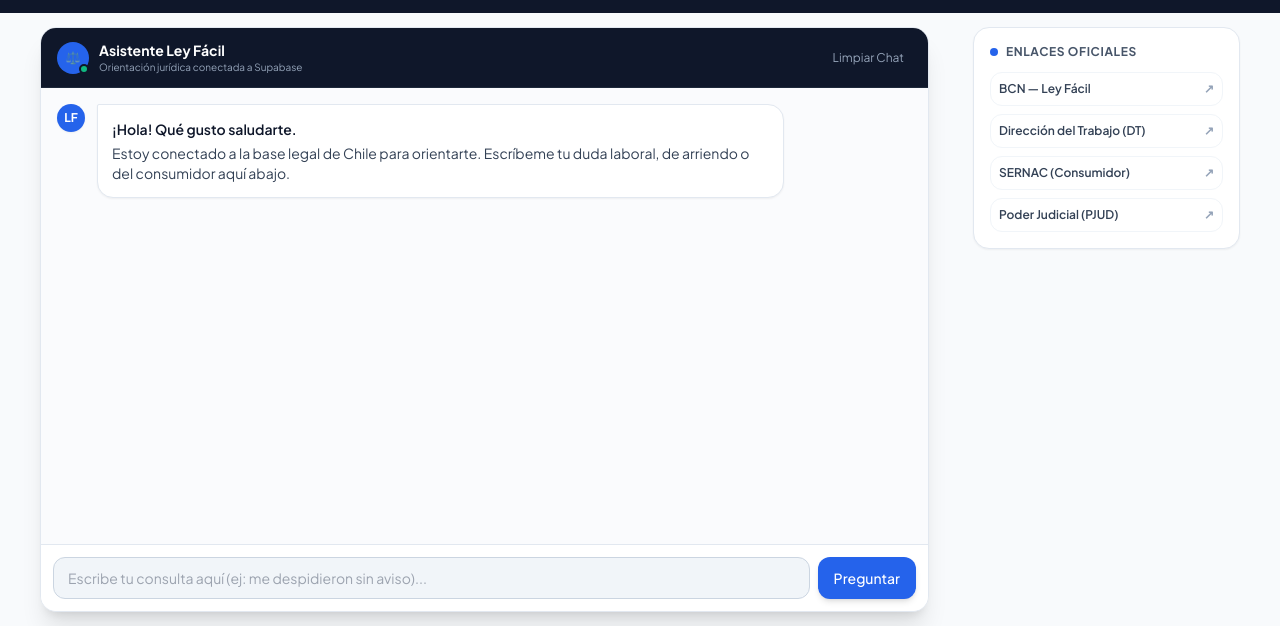
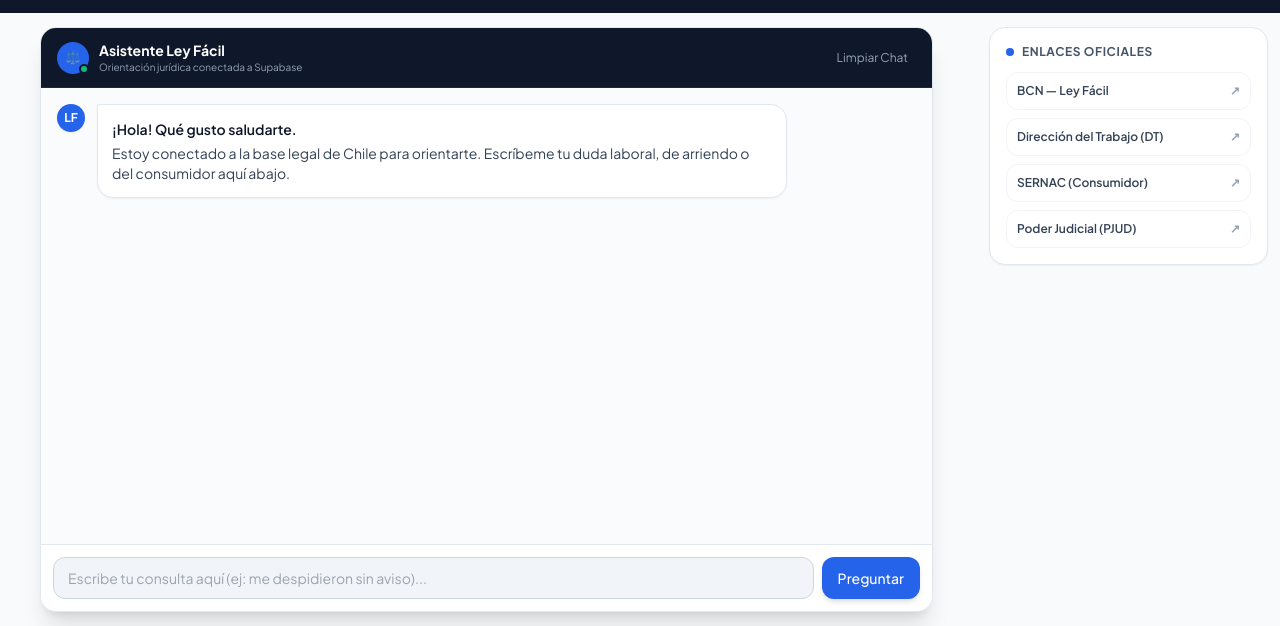
Before and after one commit to SmokeStudios96/ley-facil-chile, a website: page index.html in a window 1280 px wide. Shown: the part 174-800 px from the top of the page. Drawn offline with nearby package versions, Linux system fonts and the light colour scheme.

Commit message:
style: alinear enlaces a la altura superior del chat y desplazar a la derecha

```diff
--- a/index.html
+++ b/index.html
@@ -73,11 +73,11 @@
     </div>
   </section>
 
-  <!-- ================= CHAT & SIDEBAR ALINEADOS AL TOPE SUPERIOR ================= -->
-  <main class="flex-grow w-full max-w-[1480px] mx-auto px-4 sm:px-6 lg:px-10 py-3.5 overflow-hidden">
-    <div class="grid grid-cols-1 lg:grid-cols-12 gap-6 lg:gap-11 items-start h-full">
+  <!-- ================= CHAT & SIDEBAR ================= -->
+  <main class="flex-grow w-full max-w-[1440px] mx-auto px-4 sm:px-6 lg:px-10 py-3.5 overflow-hidden">
+    <div class="grid grid-cols-1 lg:grid-cols-12 gap-7 items-start h-full">
 
-      <!-- CHAT INTERACTIVO (9 COLUMNAS) -->
+      <!-- CHAT INTERACTIVO (MANTIENE SU TAMAÑO) -->
       <div class="lg:col-span-9 bg-white rounded-2xl shadow-xl border border-slate-200 flex flex-col overflow-hidden h-full">
 
         <!-- Header Chat -->
@@ -129,35 +129,35 @@
         </form>
       </div>
 
-      <!-- SIDEBAR: ENLACES OFICIALES (ALINEADO AL TOPE DEL CHAT Y +2 CM A LA DERECHA) -->
-      <aside class="hidden lg:flex lg:col-span-3 flex-col justify-start h-auto">
+      <!-- SIDEBAR: ENLACES OFICIALES (ALINEADO ARRIBA CON EL CHAT Y CORRIDO ~2 CM A LA DERECHA) -->
+      <aside class="hidden lg:flex lg:col-span-3 flex-col justify-start h-full lg:translate-x-7">
         <div class="bg-white border border-slate-200 rounded-2xl p-4 shadow-sm w-full">
           <h3 class="text-xs font-bold uppercase tracking-wider text-slate-600 mb-3 flex items-center gap-2">
             <span class="w-2 rounded-full h-2 bg-blue-600"></span> Enlaces Oficiales
           </h3>
           <ul class="text-xs space-y-2 text-slate-700 font-semibold">
             <li>
-              <a href="https://www.bcn.cl/leyfacil" target="_blank" rel="noopener noreferrer" class="flex items-center justify-between p-2 rounded-xl hover:bg-blue-50 border border-slate-100 group transition">
-                <span class="group-hover:text-blue-600 truncate">BCN — Ley Fácil</span>
-                <span class="text-slate-400 group-hover:text-blue-600 flex-shrink-0 ml-1">↗</span>
+              <a href="https://www.bcn.cl/leyfacil" target="_blank" rel="noopener noreferrer" class="flex items-center justify-between p-2.5 rounded-xl hover:bg-blue-50 border border-slate-100 group transition">
+                <span class="group-hover:text-blue-600">BCN — Ley Fácil</span>
+                <span class="text-slate-400 group-hover:text-blue-600 ml-1">↗</span>
               </a>
             </li>
             <li>
-              <a href="https://www.dt.gob.cl" target="_blank" rel="noopener noreferrer" class="flex items-center justify-between p-2 rounded-xl hover:bg-blue-50 border border-slate-100 group transition">
-                <span class="group-hover:text-blue-600 truncate">Dirección del Trabajo (DT)</span>
-                <span class="text-slate-400 group-hover:text-blue-600 flex-shrink-0 ml-1">↗</span>
+              <a href="https://www.dt.gob.cl" target="_blank" rel="noopener noreferrer" class="flex items-center justify-between p-2.5 rounded-xl hover:bg-blue-50 border border-slate-100 group transition">
+                <span class="group-hover:text-blue-600">Dirección del Trabajo (DT)</span>
+                <span class="text-slate-400 group-hover:text-blue-600 ml-1">↗</span>
               </a>
             </li>
             <li>
-              <a href="https://www.sernac.cl" target="_blank" rel="noopener noreferrer" class="flex items-center justify-between p-2 rounded-xl hover:bg-blue-50 border border-slate-100 group transition">
-                <span class="group-hover:text-blue-600 truncate">SERNAC (Consumidor)</span>
-                <span class="text-slate-400 group-hover:text-blue-600 flex-shrink-0 ml-1">↗</span>
+              <a href="https://www.sernac.cl" target="_blank" rel="noopener noreferrer" class="flex items-center justify-between p-2.5 rounded-xl hover:bg-blue-50 border border-slate-100 group transition">
+                <span class="group-hover:text-blue-600">SERNAC (Consumidor)</span>
+                <span class="text-slate-400 group-hover:text-blue-600 ml-1">↗</span>
               </a>
             </li>
             <li>
-              <a href="https://www.pjud.cl" target="_blank" rel="noopener noreferrer" class="flex items-center justify-between p-2 rounded-xl hover:bg-blue-50 border border-slate-100 group transition">
-                <span class="group-hover:text-blue-600 truncate">Poder Judicial (PJUD)</span>
-                <span class="text-slate-400 group-hover:text-blue-600 flex-shrink-0 ml-1">↗</span>
+              <a href="https://www.pjud.cl" target="_blank" rel="noopener noreferrer" class="flex items-center justify-between p-2.5 rounded-xl hover:bg-blue-50 border border-slate-100 group transition">
+                <span class="group-hover:text-blue-600">Poder Judicial (PJUD)</span>
+                <span class="text-slate-400 group-hover:text-blue-600 ml-1">↗</span>
               </a>
             </li>
           </ul>
```
